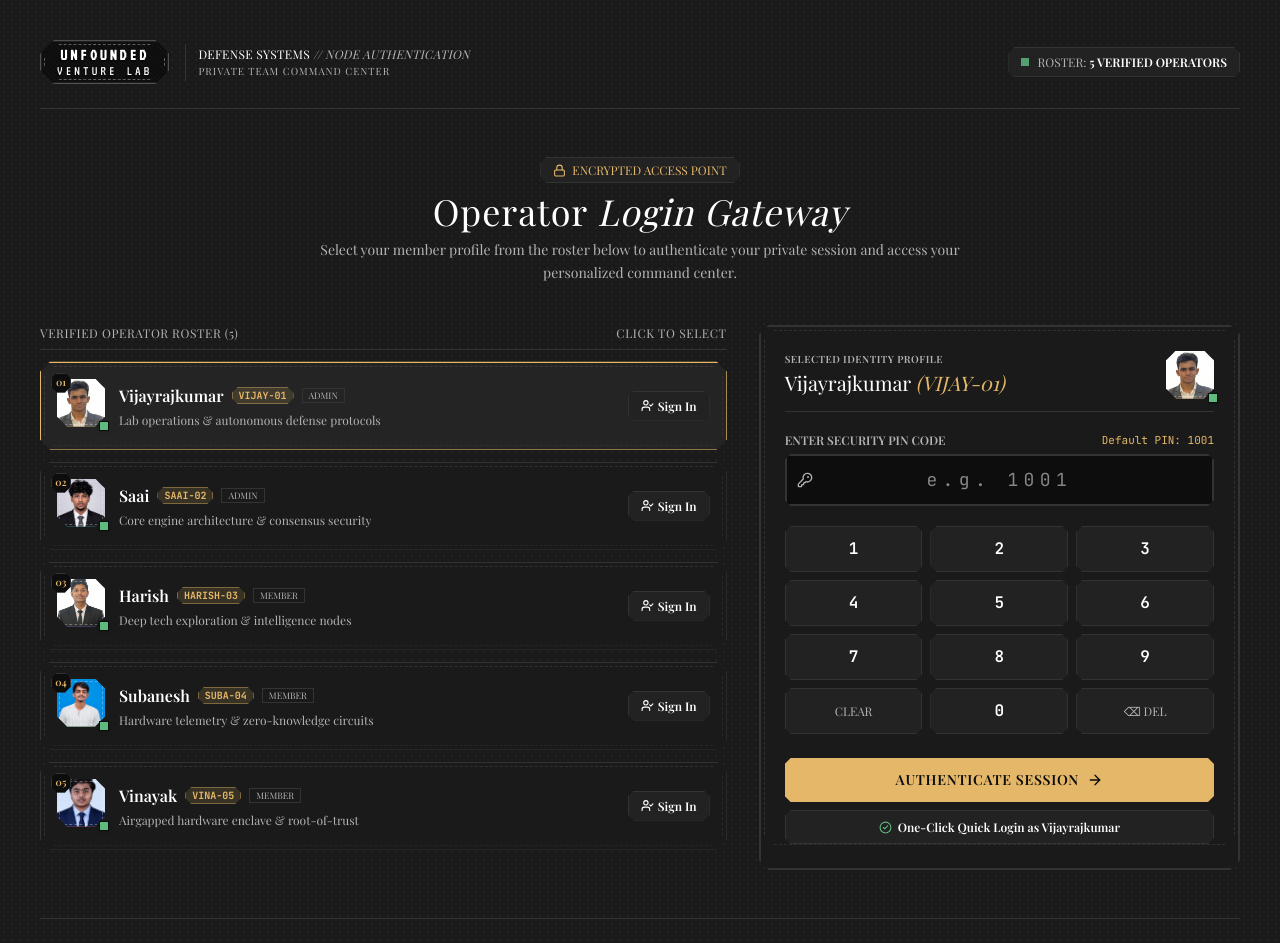
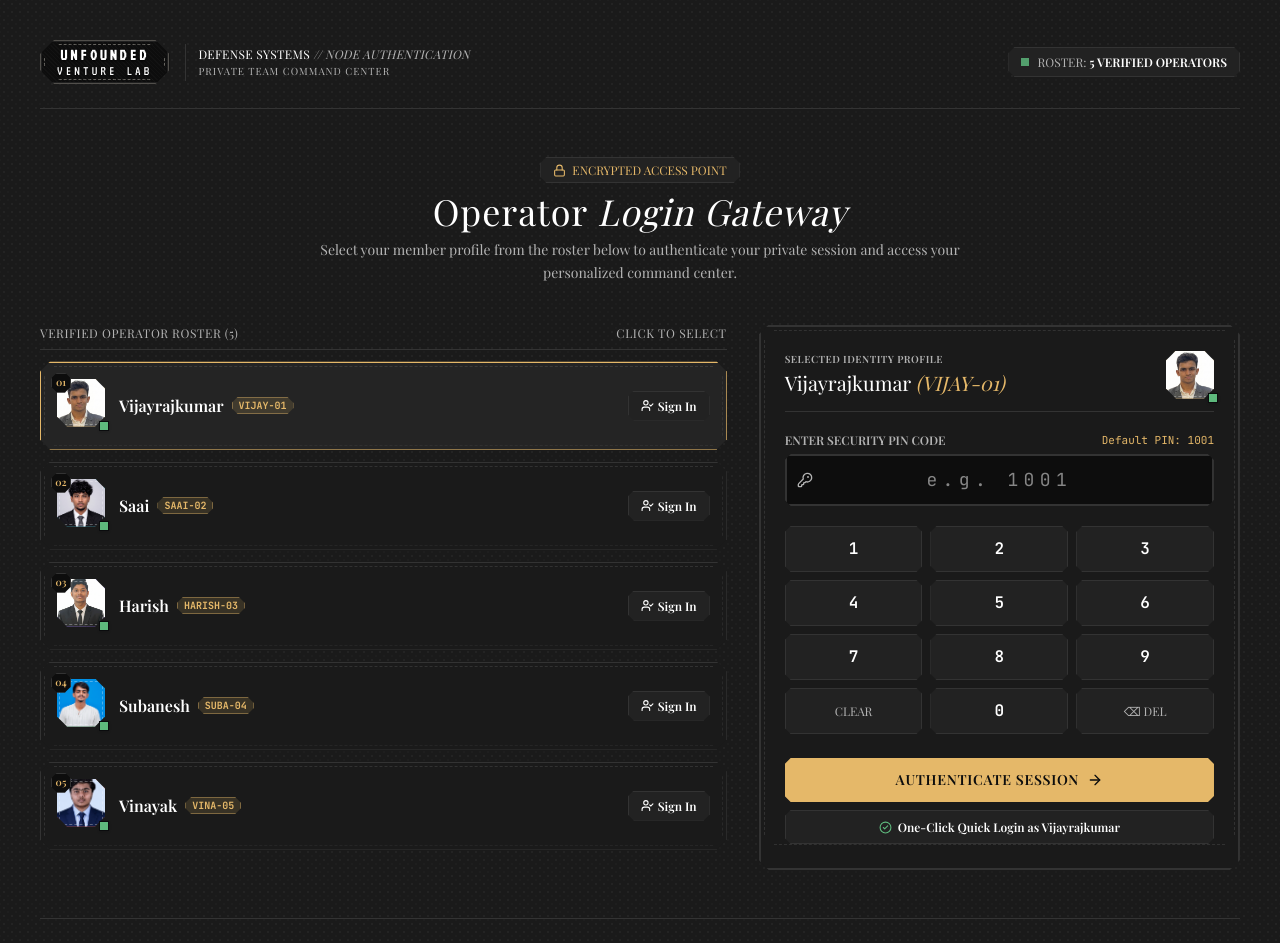
Before and after one commit to vijayisking18vk-pixel/UVL, a React (Vite) app: page / in a window 1280 px wide. Shown: the top 943 px of the page. Built offline with nearby package versions, Linux system fonts and the light colour scheme; a web font is replaced by a local one.

Commit message:
feat: remove all role names, badges, and titles across the app

```diff
--- a/src/components/access/AccessControlModal.tsx
+++ b/src/components/access/AccessControlModal.tsx
@@ -1,6 +1,5 @@
 import React, { useState } from 'react';
 import { useWorkspace } from '../../context/WorkspaceContext';
-import { Role } from '../../types';
 import { PatchAvatar } from '../common/PatchAvatar';
 import { sound } from '../../utils/sound';
 import {
@@ -49,14 +48,6 @@ export const AccessControlModal: React.FC = () => {
     navigator.clipboard.writeText(`https://unfoundedlab.internal/join?code=${workspaceConfig.inviteCode}`);
     setCopiedInvite(true);
     setTimeout(() => setCopiedInvite(false), 2000);
-  };
-
-  const handleRoleChange = (userId: string, newRole: Role) => {
-    sound.click();
-    const userToUpdate = users.find(u => u.id === userId);
-    if (userToUpdate) {
-      updateUser({ ...userToUpdate, role: newRole });
-    }
   };
 
   const handleFileImport = (e: React.ChangeEvent<HTMLInputElement>) => {
@@ -167,11 +158,11 @@ export const AccessControlModal: React.FC = () => {
             </div>
           </div>
 
-          {/* ROLE MANAGEMENT TABLE */}
+          {/* TEAM ROSTER TABLE */}
           <div>
             <div className="flex items-center justify-between pb-1.5 border-b border-[#242930] mb-2 text-[10px] font-mono text-[#9E9A8E] uppercase">
-              <span>Team Permissions Matrix ({users.length} Operators)</span>
-              <span>Role Privilege Level</span>
+              <span>Team Roster ({users.length} Members)</span>
+              <span>Status</span>
             </div>
 
             <div className="space-y-1.5 max-h-[180px] overflow-y-auto pr-1">
@@ -189,18 +180,9 @@ export const AccessControlModal: React.FC = () => {
                   </div>
 
                   <div className="flex items-center gap-2">
-                    <select
-                      value={u.role}
-                      onChange={(e) => handleRoleChange(u.id, e.target.value as Role)}
-                      className={`bg-[#0C0E11] border text-xs px-2 py-1 patch-chamfer-sm font-bold ${
-                        u.role === 'admin'
-                          ? 'text-[#E5B869] border-[#E5B869]/50'
-                          : 'text-[#9E9A8E] border-[#2D333F]'
-                      }`}
-                    >
-                      <option value="admin">ADMIN (Root)</option>
-                      <option value="member">MEMBER (Core)</option>
-                    </select>
+                    <span className="text-[10px] font-mono text-[#5EBA7D] px-2 py-0.5 bg-[#5EBA7D]/10 border border-[#5EBA7D]/30 patch-chamfer-sm uppercase font-semibold">
+                      {u.status}
+                    </span>
                   </div>
                 </div>
               ))}
--- a/src/components/auth/LoginPortal.tsx
+++ b/src/components/auth/LoginPortal.tsx
@@ -121,13 +121,12 @@ export const LoginPortal: React.FC = () => {
                             <span className="text-[10px] px-1.5 py-0.2 bg-[#E5B869]/15 border border-[#E5B869]/40 text-[#E5B869] font-bold patch-chamfer-sm font-mono-tech">
                               {user.callsign}
                             </span>
-                            <span className="text-[9px] px-1.5 py-0.2 border border-[#333333] text-[#B3B3B3] uppercase">
-                              {user.role}
-                            </span>
                           </div>
-                          <p className="text-xs text-[#B3B3B3] mt-1 line-clamp-1">
-                            {user.statusMessage}
-                          </p>
+                          {user.statusMessage ? (
+                            <p className="text-xs text-[#B3B3B3] mt-1 line-clamp-1">
+                              {user.statusMessage}
+                            </p>
+                          ) : null}
                         </div>
                       </div>
 
@@ -279,7 +278,7 @@ export const LoginPortal: React.FC = () => {
           <span>AIRGAPPED SESSION ENCRYPTION // UNFOUNDED VENTURE LAB</span>
         </div>
         <div>
-          <span>Role-Based Access Control • Localhost Private Instance</span>
+          <span>Team Command Center • Localhost Private Instance</span>
         </div>
       </div>
     </div>
--- a/src/components/checkins/CheckinsView.tsx
+++ b/src/components/checkins/CheckinsView.tsx
@@ -161,7 +161,7 @@ export const CheckinsView: React.FC = () => {
                           {u.name}
                         </h4>
                         <span className="font-mono text-[10px] text-[#9E9A8E] mt-0.5 block">
-                          [{u.callsign}] • {u.role.toUpperCase()}
+                          [{u.callsign}]
                         </span>
                       </div>
                     </div>
--- a/src/components/common/PatchAvatar.tsx
+++ b/src/components/common/PatchAvatar.tsx
@@ -96,13 +96,8 @@ export const PatchAvatar: React.FC<PatchAvatarProps> = ({
 
       {showCallsign && (
         <div className="flex flex-col text-left">
-          <span className="font-mono text-xs font-semibold text-[#EDE8DB] leading-tight flex items-center gap-1">
+          <span className="font-mono text-xs font-semibold text-[#EDE8DB] leading-tight">
             {user.name}
-            {user.role === 'admin' && (
-              <span className="text-[9px] px-1 py-0.2 bg-[#E5B869]/20 text-[#E5B869] border border-[#E5B869]/40 font-mono">
-                ADM
-              </span>
-            )}
           </span>
           <span className="font-mono text-[10px] text-[#9E9A8E] tracking-wider">
             [{user.callsign}]
--- a/src/components/layout/Header.tsx
+++ b/src/components/layout/Header.tsx
@@ -127,8 +127,8 @@ export const Header: React.FC = () => {
                 <span className="text-xs font-semibold text-[#FFFFFF] leading-tight">
                   {currentUser.name}
                 </span>
-                <span className="text-[9px] text-[#E5B869] tracking-wider uppercase font-semibold">
-                  {currentUser.role}
+                <span className="text-[9px] text-[#E5B869] tracking-wider font-mono-tech">
+                  {currentUser.callsign}
                 </span>
               </div>
               <ChevronDown size={14} className="text-[#B3B3B3]" />
@@ -142,10 +142,10 @@ export const Header: React.FC = () => {
               >
                 <div className="px-2 py-1.5 border-b border-[#333333] mb-2">
                   <span className="text-[10px] uppercase text-[#B3B3B3] tracking-wider block font-semibold">
-                    Switch Active Member View
+                    Switch Active Member
                   </span>
                   <span className="text-xs text-[#FFFFFF]">
-                    Test different permissions & views
+                    Switch between team members
                   </span>
                 </div>
 
@@ -164,9 +164,6 @@ export const Header: React.FC = () => {
                       }`}
                     >
                       <PatchAvatar user={u} size="sm" showStatus showCallsign />
-                      <span className="text-[10px] px-1 py-0.5 border border-[#333333] uppercase text-[#B3B3B3]">
-                        {u.role}
-                      </span>
                     </button>
                   ))}
                 </div>
--- a/src/components/personalization/PatchAvatarLab.tsx
+++ b/src/components/personalization/PatchAvatarLab.tsx
@@ -223,8 +223,8 @@ export const PatchAvatarLab: React.FC = () => {
               <span className="text-[#E5B869] font-bold">{handle}</span>
             </div>
             <div className="p-3 bg-[#0C0E11] border border-[#262C36] patch-chamfer-sm">
-              <span className="text-[10px] text-[#9E9A8E] uppercase block">Security Role</span>
-              <span className="text-[#5EBA7D] font-bold">{currentUser.role.toUpperCase()}</span>
+              <span className="text-[10px] text-[#9E9A8E] uppercase block">Callsign</span>
+              <span className="text-[#5EBA7D] font-bold">{currentUser.callsign}</span>
             </div>
           </div>
         </div>
--- a/src/context/WorkspaceContext.tsx
+++ b/src/context/WorkspaceContext.tsx
@@ -99,7 +99,7 @@ interface WorkspaceContextType {
   resetWorkspaceData: () => void;
 }
 
-const STORAGE_KEY = 'UVL_WORKSPACE_STATE_MEMBERS_V4';
+const STORAGE_KEY = 'UVL_WORKSPACE_STATE_MEMBERS_V5';
 const AUTH_SESSION_KEY = 'UVL_AUTH_SESSION_USER_ID';
 
 const WorkspaceContext = createContext<WorkspaceContextType | undefined>(undefined);
@@ -111,9 +111,19 @@ export const WorkspaceProvider: React.FC<{ children: React.ReactNode }> = ({ chi
       const saved = localStorage.getItem(STORAGE_KEY);
       if (saved) {
         const parsed = JSON.parse(saved);
-        // Ensure all 5 real team members are always preserved
+        // Ensure all 5 real team members are always preserved and sanitized
         if (!parsed.users || parsed.users.length < 5) {
           parsed.users = initialUsers;
+        } else {
+          parsed.users = parsed.users.map((u: User) => {
+            const seed = initialUsers.find(su => su.id === u.id);
+            return {
+              ...u,
+              role: 'member',
+              statusMessage: (u.statusMessage?.includes('Lab operations') || u.statusMessage?.includes('Core engine') || u.statusMessage?.includes('Deep tech') || u.statusMessage?.includes('telemetry') || u.statusMessage?.includes('Airgapped')) ? '' : u.statusMessage,
+              avatarUrl: seed?.avatarUrl || u.avatarUrl
+            };
+          });
         }
         return parsed;
       }
--- a/src/data/seedData.ts
+++ b/src/data/seedData.ts
@@ -5,7 +5,7 @@ export const initialUsers: User[] = [
     id: 'u-1',
     name: 'Vijayrajkumar',
     handle: '@vijayrajkumar',
-    role: 'admin',
+    role: 'member',
     avatarUrl: '/avatars/vijayrajkumar.png',
     avatarEmblem: 'crosshair',
     avatarBg: '#1C2128',
@@ -13,14 +13,14 @@ export const initialUsers: User[] = [
     callsign: 'VIJAY-01',
     pin: '1001',
     status: 'active',
-    statusMessage: 'Lab operations & autonomous defense protocols',
+    statusMessage: '',
     lastActive: 'Just now'
   },
   {
     id: 'u-2',
     name: 'Saai',
     handle: '@saai',
-    role: 'admin',
+    role: 'member',
     avatarUrl: '/avatars/saai.jpg',
     avatarEmblem: 'chip',
     avatarBg: '#182229',
@@ -28,7 +28,7 @@ export const initialUsers: User[] = [
     callsign: 'SAAI-02',
     pin: '1002',
     status: 'active',
-    statusMessage: 'Core engine architecture & consensus security',
+    statusMessage: '',
     lastActive: '5m ago'
   },
   {
@@ -43,7 +43,7 @@ export const initialUsers: User[] = [
     callsign: 'HARISH-03',
     pin: '1003',
     status: 'active',
-    statusMessage: 'Deep tech exploration & intelligence nodes',
+    statusMessage: '',
     lastActive: '12m ago'
   },
   {
@@ -58,7 +58,7 @@ export const initialUsers: User[] = [
     callsign: 'SUBA-04',
     pin: '1004',
     status: 'active',
-    statusMessage: 'Hardware telemetry & zero-knowledge circuits',
+    statusMessage: '',
     lastActive: '25m ago'
   },
   {
@@ -73,7 +73,7 @@ export const initialUsers: User[] = [
     callsign: 'VINA-05',
     pin: '1005',
     status: 'active',
-    statusMessage: 'Airgapped hardware enclave & root-of-trust',
+    statusMessage: '',
     lastActive: '40m ago'
   }
 ];
```
Also changed, not shown: src/components/dashboard/DashboardView.tsx (+8 -9 lines).
